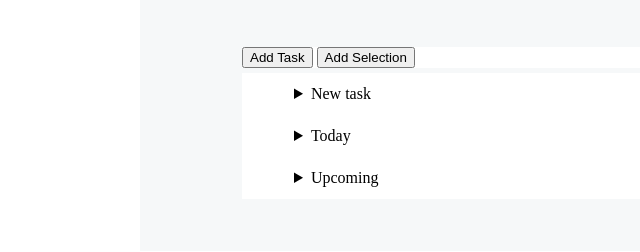
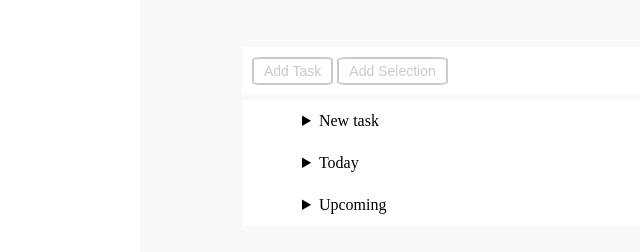
Before and after one commit to CarloColletti/html-css-toboolist, a plain HTML site: page index.html in a window 1280 px wide. Shown: the part 62-314 px from the top of the page, without its empty margins (0-640 px from the left). Drawn offline with Linux system fonts and the light colour scheme.

Commit message:
creati dei bottoni che cambiano colore

```diff
--- a/css/style.css
+++ b/css/style.css
@@ -9,6 +9,7 @@
     background-color: #f6f8f9;
     margin: auto;
     border:2px solid #f6f8f9;
+
 }
 
 .main-cont{
@@ -21,15 +22,34 @@
 
 /* utility */
 .linea-divisoria{
+    padding: 10px;
     border-bottom:5px solid #f6f8f9;
 }
 
 details>summary {
     padding: 12px;
+    padding-left: 20px;
 }
 
 details>p {
     padding: 8px;
+}
+
+div>button{
+    border: 2px solid #c5cbd0;
+    background-color: #ffffff;
+    border-radius: 10%;
+    font-size: 14px;
+    text-align: center;
+    padding: 4px 10px;
+    color: #c5cbd0;
+    cursor: pointer;
+}
+
+button:hover{
+    background-color: #47adf1;
+    color: white;
+    border: none;
 }
 /* header  */
 
@@ -37,4 +57,5 @@ header{
     background-color: white;
     font-size: 26px;
     padding-left: 15px;
+
 }
```
